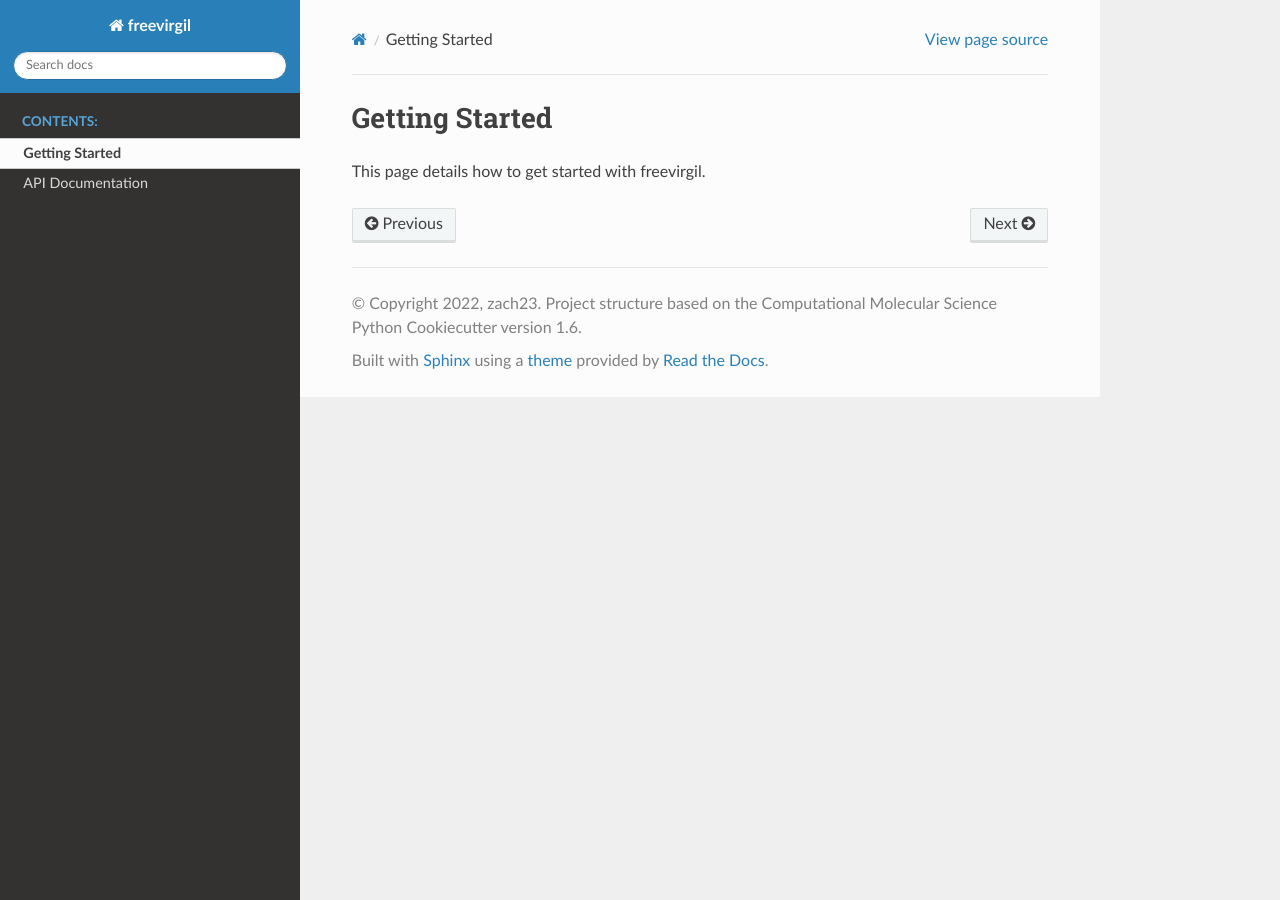
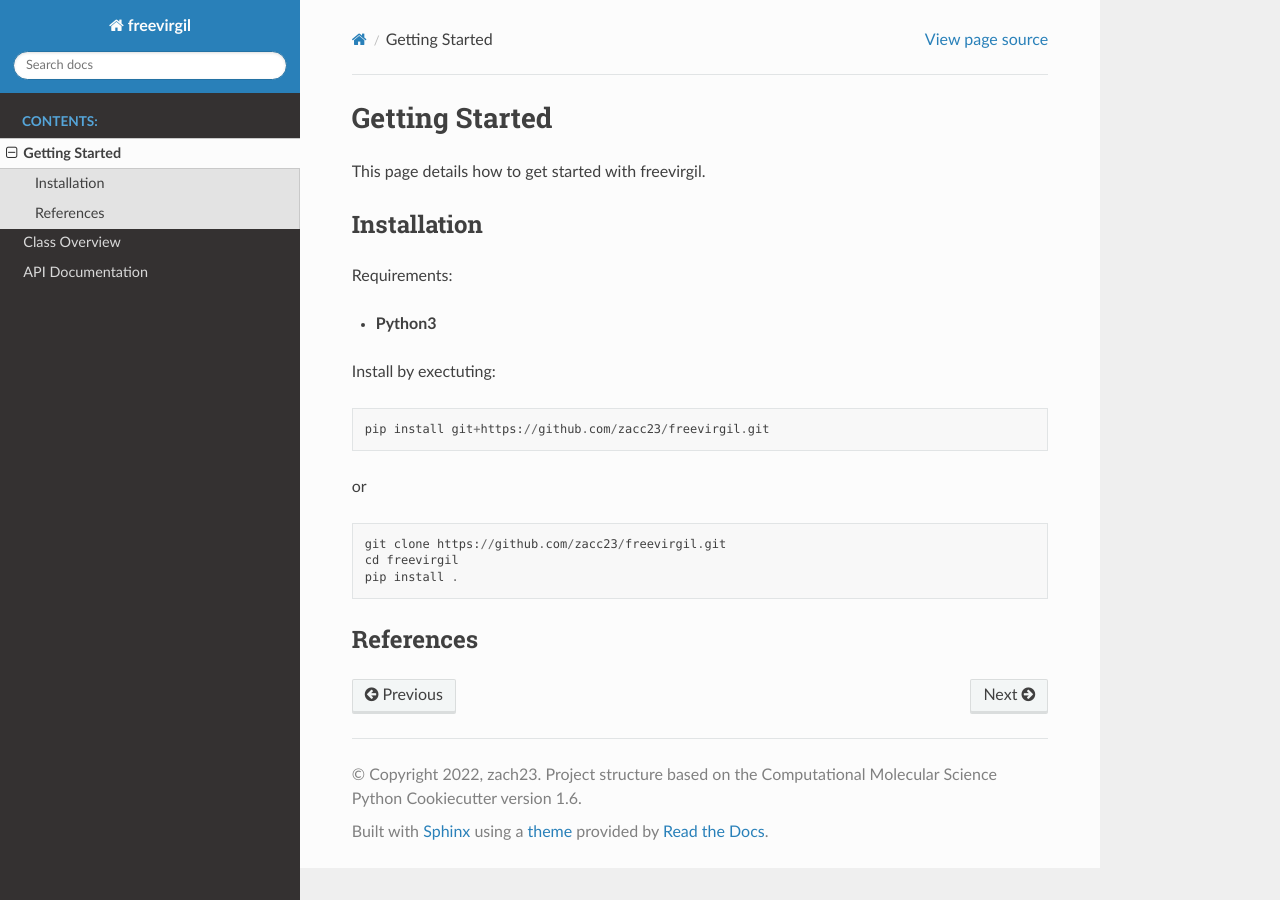
Before and after one commit to zacc23/freevirgil, a Sphinx documentation site: the page built from docs/getting_started.rst, in a window 1280 px wide. Built offline with Sphinx 7.4.7 and the Read the Docs theme 2.0.0, drawn with Linux system fonts in a browser that asks for light colours; the version number could not be read and is left out.

Commit message:
add starting documentation

```diff
--- a/docs/getting_started.rst
+++ b/docs/getting_started.rst
@@ -2,3 +2,25 @@
 ===============
 
 This page details how to get started with freevirgil.
+
+Installation
+------------
+Requirements:
+
+* **Python3**
+
+Install by exectuting:
+::
+
+    pip install git+https://github.com/zacc23/freevirgil.git
+
+or
+
+::
+
+    git clone https://github.com/zacc23/freevirgil.git
+    cd freevirgil
+    pip install .
+
+References
+----------
```
Also changed, not shown: docs/api.rst (+18 -3 lines).
